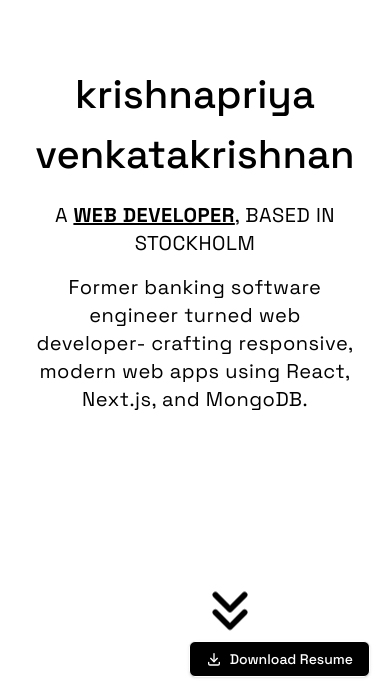
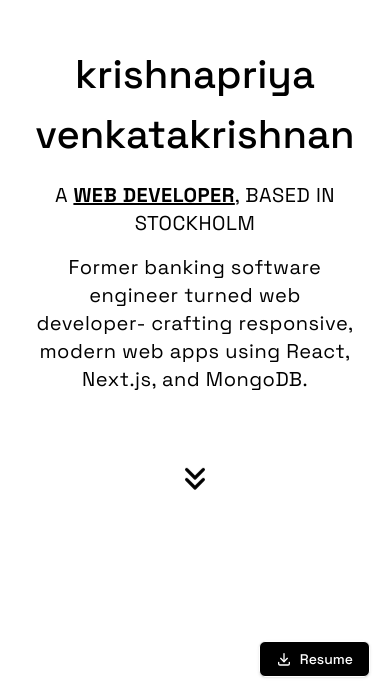
Before and after one commit to krishnapriya-venkatakrishnan/project_next_js_portfolio, a Next.js app: page / in a window 390 px wide. Shown: the part 147-844 px from the top of the page. Built offline with nearby package versions, Linux system fonts and the light colour scheme; no server answers.

Commit message:
Responsive fix- Intro section

```diff
--- a/components/Intro.tsx
+++ b/components/Intro.tsx
@@ -7,15 +7,15 @@ import { IconChevronsDown, IconDownload } from "@tabler/icons-react";
 const Intro = () => {
   return (
     <section className="h-[100dvh] flex flex-col items-center justify-center">
-        <div className="flex flex-col items-center justify-center  font-medium">
+        <div className="flex flex-col items-center justify-center font-medium">
           <div className="overflow-hidden w-full">
             <div className="whitespace-nowrap animate-marquee-left w-full flex items-center justify-center">
-              <h1 className="text-[2.5rem] lg:text-8xl xl:text-9xl">krishnapriya </h1>
+              <h1 className="text-[2.5rem] md:text-6xl lg:text-8xl xl:text-9xl">krishnapriya </h1>
             </div>
           </div>
           <div className="overflow-hidden w-full">
             <div className="whitespace-nowrap animate-marquee-right w-full flex items-center justify-center">
-              <h1 className="text-[2.5rem] lg:text-8xl xl:text-9xl">venkatakrishnan </h1>
+              <h1 className="text-[2.5rem] md:text-6xl lg:text-8xl xl:text-9xl">venkatakrishnan </h1>
             </div>
           </div>
         </div>
@@ -30,10 +30,10 @@ const Intro = () => {
           </div>
         </div>
 
-        <div className="flex items-center absolute bottom-10 left-[50%]">
+        <div className="flex items-center">
           <Link href="#projects">
             <div
-              className="text-9xl h-[70px] w-[70px] animate-bounce cursor-pointer flex items-center justify-center"
+              className="h-[40px] w-[40px] md:h-[55px] md:w-[55px] lg:h-[70px] lg:w-[70px] animate-bounce cursor-pointer flex items-center justify-center"
             >
               <IconChevronsDown className="h-full w-full" />
             </div>
@@ -43,8 +43,8 @@ const Intro = () => {
         </div>
         <div className="self-end absolute bottom-5 right-5">
           <a href="/Krishnapriya_Venkatakrishnan_Resume.pdf" download>
-            <Button className="cursor-pointer border-1 bg-black text-white dark:border-black dark:bg-white dark:text-black 2xl:text-[1.5rem] 2xl:px-16 2xl:py-8 ">
-              <IconDownload className="2xl:scale-[1.5] 2xl:mr-2" />Download Resume
+            <Button className="cursor-pointer border-1 bg-black text-white dark:border-black dark:bg-white dark:text-black md:text-[1.25rem] md:px-8 md:py-6 2xl:text-[1.5rem] 2xl:px-16 2xl:py-8 ">
+              <IconDownload className="2xl:scale-[1.5] 2xl:mr-2" /><span className="hidden lg:block">Download</span> Resume
             </Button>
           </a>
         </div>
```
